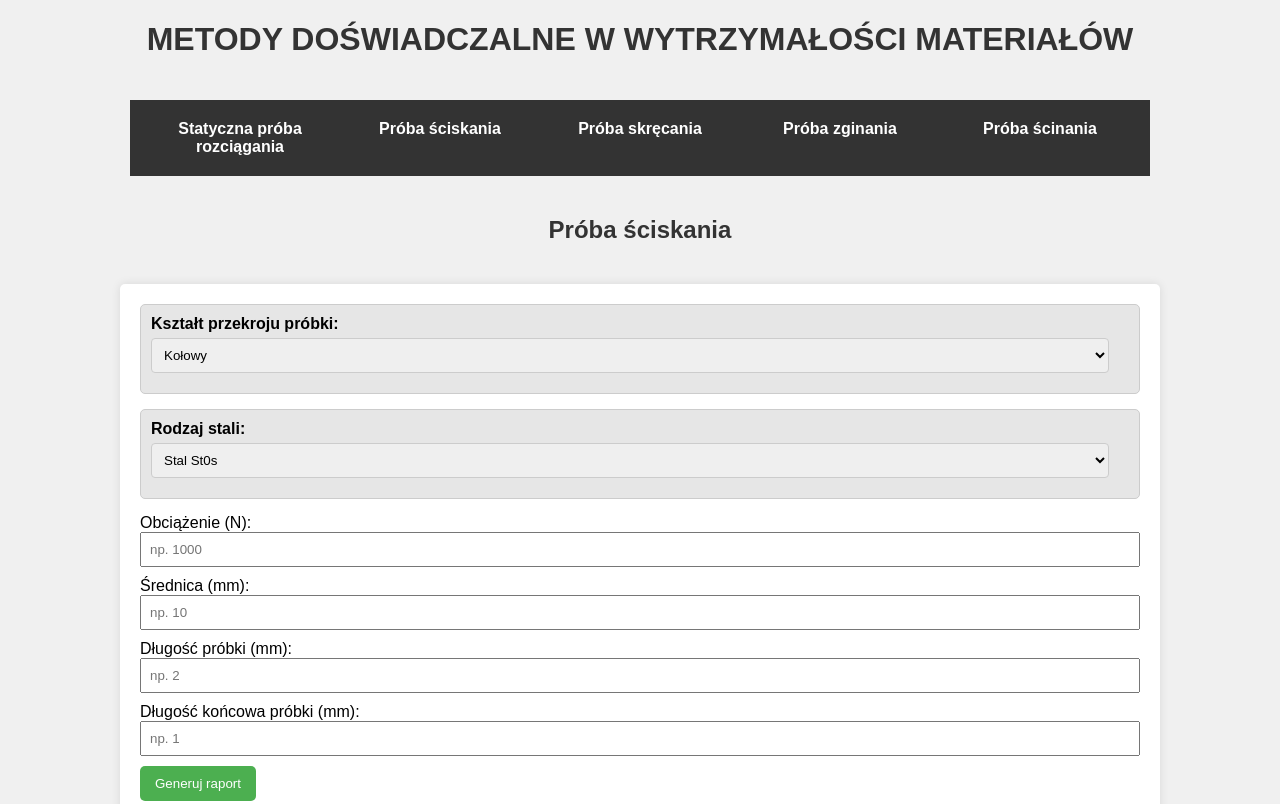
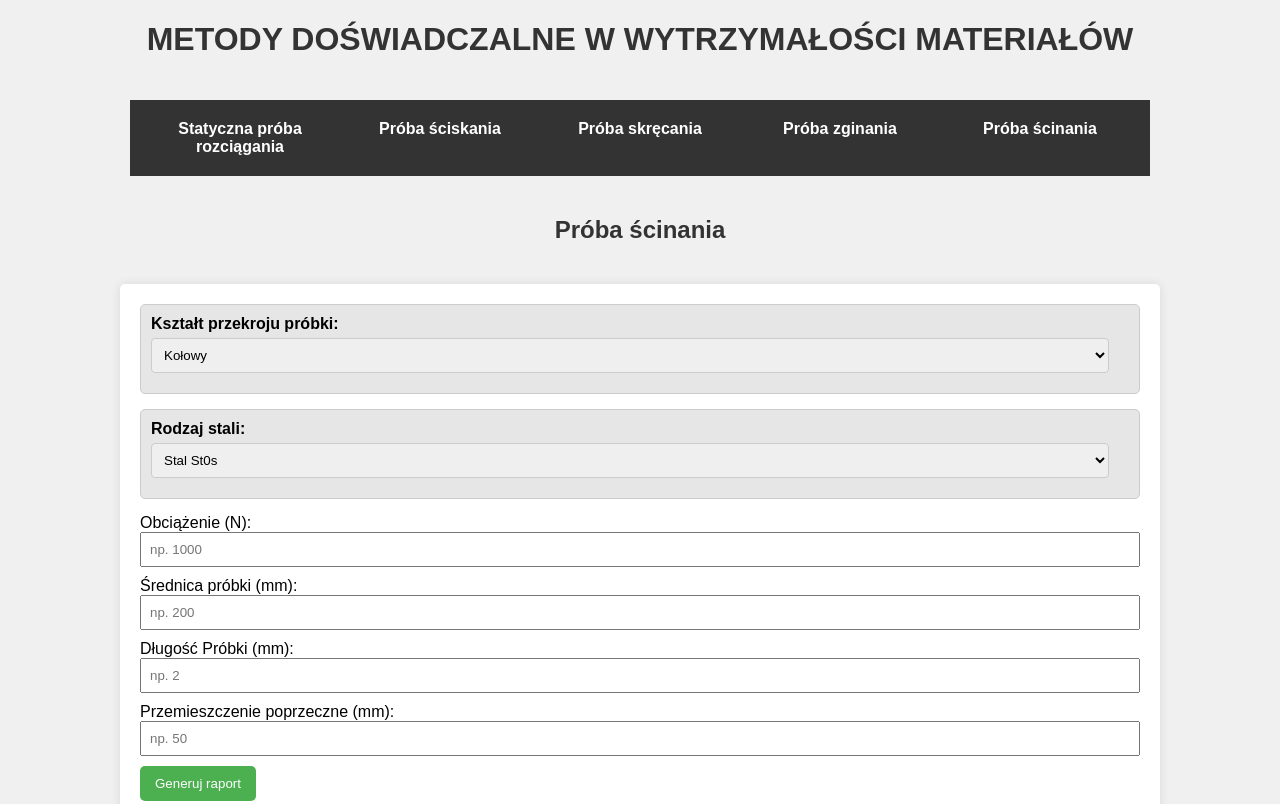
Before and after one commit to KrystianLeck/aplikacja, a plain HTML site: page proba_scinania.html in a window 1280 px wide. Shown: the top 804 px of the page. Drawn offline with nearby package versions, Linux system fonts and the light colour scheme.

Commit message:
Update proba_scinania.html

```diff
--- a/proba_scinania.html
+++ b/proba_scinania.html
@@ -1,14 +1,14 @@
 <!DOCTYPE html>
 <html lang="pl">
 <head>
-<title>Próba ściskania </title>
+    <title>Próba Ścinania</title>
     <meta charset="utf-8">
     <link rel="stylesheet" href="styles.css">
 	<script src="https://cdnjs.cloudflare.com/ajax/libs/jspdf/2.3.1/jspdf.umd.min.js"></script>
 		<script src="https://cdn.jsdelivr.net/npm/chart.js"></script>
 </head>
 <body>
-   <div id="naglowek">  <h1>METODY DOŚWIADCZALNE W WYTRZYMAŁOŚCI MATERIAŁÓW </h1></div>
+    <div id="naglowek"> <h1>METODY DOŚWIADCZALNE W WYTRZYMAŁOŚCI MATERIAŁÓW</h1></div>
     <div id="top-menu">
         <a href="proba_rozciagania.html">Statyczna próba rozciągania</a>
         <a href="proba_sciskania.html">Próba ściskania</a>
@@ -16,7 +16,7 @@
         <a href="proba_zginania.html">Próba zginania</a>
         <a href="proba_scinania.html">Próba ścinania</a>
     </div>
-	<h2>Próba ściskania</h2>
+    <h2>Próba ścinania</h2>
     <div id="input-form">
    <div class="wyroznione">
 	<label for="ksztalt">Kształt przekroju próbki:</label>
@@ -37,25 +37,24 @@
          <option value="10">Stal 10</option>
      </select>
      </div>
-        <div id="test-data">
      <label for="obciazenie">Obciążenie (N):</label>
      <input type="number" id="obciazenie" placeholder="np. 1000"><br>
-			<div id="kolowyDims" style="display:none;">
-				<label for="srednica">Średnica (mm):</label>
-				<input type="number" id="srednica" placeholder="np. 10"><br>
+	 <div id="kolowyDims">
+         <label for="srednica">Średnica próbki (mm):</label>
+         <input type="number" id="srednica" placeholder="np. 200"><br>
      </div>
      <div id="prostokatnyDims" style="display:none;">
          <label for="szerokosc">Szerokość (mm):</label>
-    <input type="number" id="szerokosc" placeholder="np. 20"><br>
+         <input type="number" id="szerokosc" placeholder="np. 50"><br>
          <label for="wysokosc">Wysokość (mm):</label>
          <input type="number" id="wysokosc" placeholder="np. 30"><br>
      </div>
-			<label for="dlugosc">Długość próbki (mm):</label>
+     <label for="dlugosc">Długość Próbki (mm):</label>
      <input type="number" id="dlugosc" placeholder="np. 2"><br>
-			<label for="dlugosc">Długość końcowa próbki (mm):</label>
-            <input type="number" id="dlugosck" placeholder="np. 1"><br>
-        </div>
+     <label for="przemieszczenie">Przemieszczenie poprzeczne (mm):</label>
+     <input type="number" id="przemieszczenie" placeholder="np. 50"><br>
      <button onclick="generujRaport()">Generuj raport</button>
+
  </div>
     <div id="raport">
         <h2>Wyniki Analizy:</h2>
@@ -64,7 +63,6 @@
 		<canvas id="myChart" width="500" height="400"></canvas>
 		</div>
     </div>
-    <script src="script_sciskanie.js"></script>
-
+    <script src="script_scinanie.js"></script>
 </body>
 </html>
```
Lines whose indentation alone changed are shown as unchanged.
